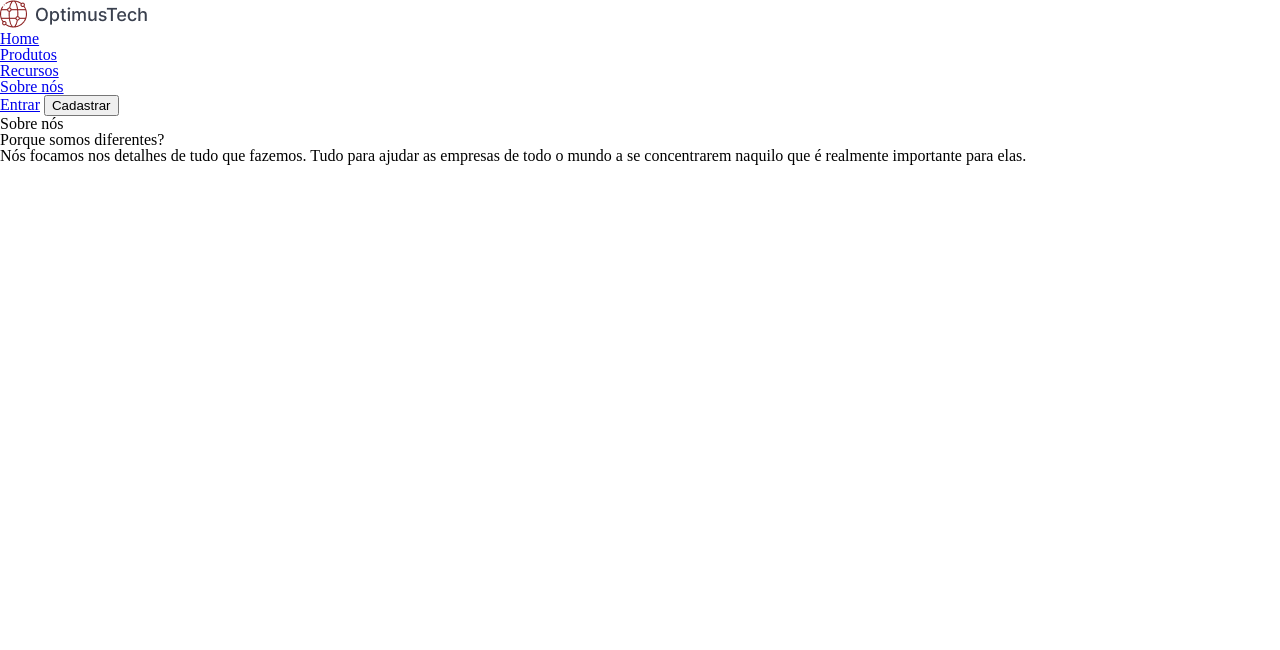
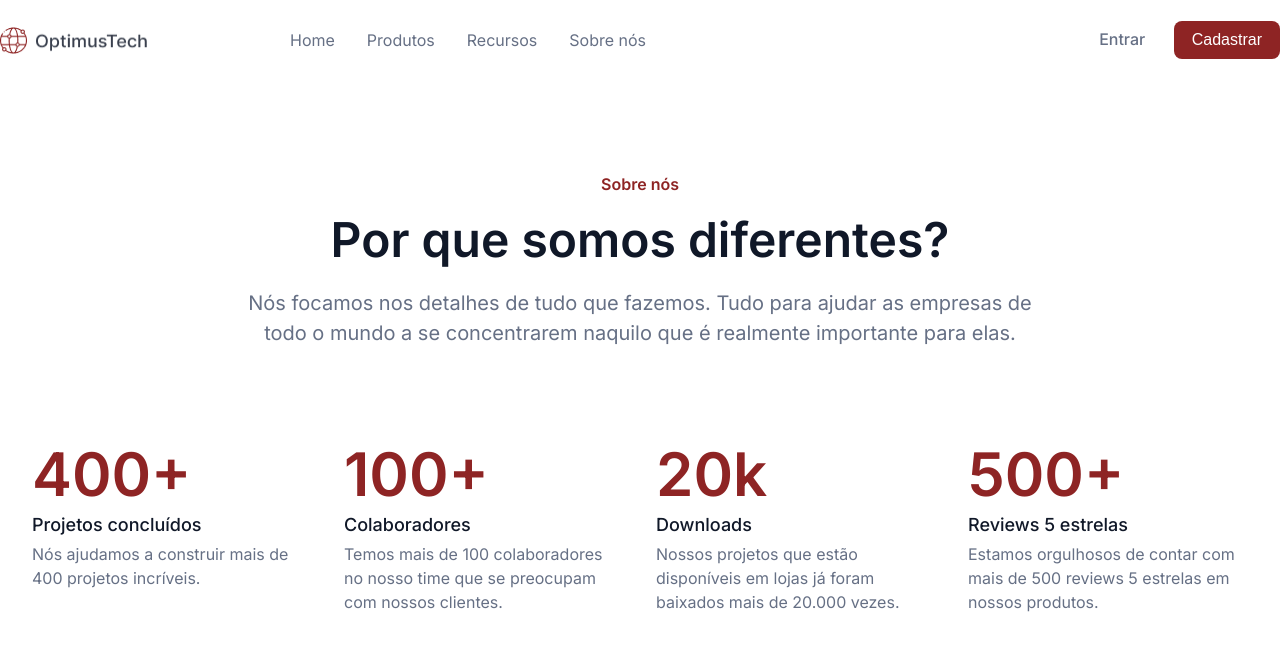
Before and after one commit to vinelouzada/7-days-of-code-html-css, a plain HTML site: page index.html in a window 1280 px wide. Drawn offline with Linux system fonts and the light colour scheme.

Commit message:
Day Third Métricas

```diff
--- a/css/main.css
+++ b/css/main.css
@@ -37,3 +37,35 @@ body{
     text-align: center;
     line-height: 30px;
 }
+
+.metricas{
+    display: flex;
+    justify-content: center;
+    flex-wrap: wrap;
+    gap: 32px;
+    margin: 96px 0px;
+}
+
+.metricas div{
+    width: 280px;
+}
+
+.metricas div h3{
+    color: var(--main-color);
+    font-size: 60px;
+    font-weight: 600;
+    margin-bottom: 12px;
+}
+
+.metricas div span{
+    color: var(--text-black);
+    font-size: 18px;
+    font-weight: 500;
+}
+
+.metricas div p{
+    margin-top: 8px;
+    font-size: 16px;
+    color: #667085;
+    line-height: 24px;
+}
--- a/index.html
+++ b/index.html
@@ -5,6 +5,8 @@
     <meta http-equiv="X-UA-Compatible" content="IE=edge">
     <meta name="viewport" content="width=device-width, initial-scale=1.0">
     <link rel="stylesheet" href="css/reset.css">
+    <link rel="stylesheet" href="css/header.css">
+    <link rel="stylesheet" href="css/main.css">
     <link rel="preconnect" href="https://fonts.googleapis.com">
     <link rel="preconnect" href="https://fonts.gstatic.com" crossorigin>
     <link href="https://fonts.googleapis.com/css2?family=Inter:wght@300;400;500;600;700&display=swap" rel="stylesheet">
@@ -35,8 +37,30 @@
     <main>
         <section class="about-us">
             <spam>Sobre nós</spam>
-            <h1>Porque somos diferentes?</h1>
+            <h1>Por que somos diferentes?</h1>
             <p>Nós focamos nos detalhes de tudo que fazemos. Tudo para ajudar as empresas de todo o mundo a se concentrarem naquilo que é realmente importante para elas.</p>
+        </section>
+        <section class="metricas">
+            <div>
+                <h3>400+</h3>
+                <span>Projetos concluídos</span>
+                <p>Nós ajudamos a construir mais de 400 projetos incríveis.</p>
+            </div>
+            <div>
+                <h3>100+</h3>
+                <span>Colaboradores</span>
+                <p>Temos mais de 100 colaboradores no nosso time que se preocupam com nossos clientes.</p>
+            </div>
+            <div>
+                <h3>20k</h3>
+                <span>Downloads</span>
+                <p>Nossos projetos que estão disponíveis em lojas já foram baixados mais de 20.000 vezes.</p>
+            </div>
+            <div>
+                <h3>500+</h3>
+                <span>Reviews 5 estrelas</span>
+                <p>Estamos orgulhosos de contar com mais de 500 reviews 5 estrelas em nossos produtos.</p>
+            </div>
         </section>
     </main>
 
```
